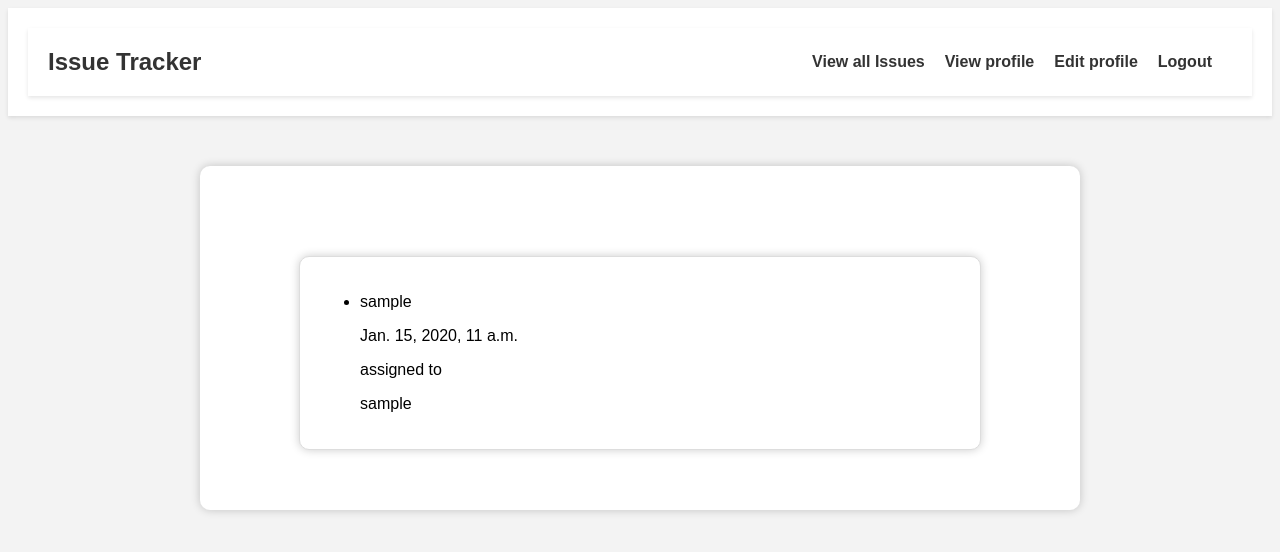
After one commit to ASWPROJECT/BackEnd, a Django app: page /view_profile/ in a window 1280 px wide. The commit adds this page. Shown: the top 552 px of the page. Run offline with Django 4.2, Linux system fonts and the light colour scheme; a user stored in the database is signed in; tables that the repository leaves empty hold one stand-in row (values such as "Sample post").

Commit message:
Afegir 12 profilefuncional

```diff
--- a/issues/templates/issues.html
+++ b/issues/templates/issues.html
@@ -17,6 +17,7 @@
       <h1 class="app-title">Issue Tracker</h1>
       <ul>
         <li><a href="http://127.0.0.1:8000">View all Issues</a></li>
+        <li><a href="http://127.0.0.1:8000/view_profile/">View profile</a></li>
         <li><a href="http://127.0.0.1:8000/user-settings/user-profile/">Edit profile</a></li>
         <li><a href="{% url 'logout' %}">Logout</a></li>
       </ul>
--- a/issues/templates/new_issue.html
+++ b/issues/templates/new_issue.html
@@ -5,6 +5,11 @@
     <meta http-equiv="X-UA-Compatible" content="IE=edge">
     <meta name="viewport" content="width=device-width, initial-scale=1.0">
     <style>
+
+    body {
+            font-family: montserrat, arial, verdana;
+        }
+
       .lightbox{
         display: flex;
         align-content: center;
@@ -145,7 +150,6 @@ button, input, optgroup, select, textarea {
               <textarea rows="7" name="Description" placeholder="Enter a description"></textarea>
             </fieldset>
           </div>
-          <!--Siddlebar-->
         </div>
         <div class="btn-container">
           <input type="submit" name="create" class="create action-button" value="Create">
--- /dev/null
+++ b/issues/templates/view_profile.html
@@ -0,0 +1,66 @@
+<!DOCTYPE html>
+<html lang="en">
+<head>
+    <meta charset="UTF-8">
+    <meta http-equiv="X-UA-Compatible" content="IE=edge">
+    <meta name="viewport" content="width=device-width, initial-scale=1.0">
+    {% load static %}
+    <link rel="stylesheet" href="{% static 'issues_styles.css'%}">
+    <style>
+        div {
+            width: 80%;
+            max-width: 800px;
+            margin: 50px auto;
+            background-color: #fff;
+            padding: 40px;
+            border-radius: 10px;
+            box-shadow: 0px 0px 10px 0px rgba(0, 0, 0, 0.2);
+        }
+
+        .card {
+            border: 1px solid #ddd;
+            padding: 20px;
+            border-radius: 10px;
+            margin-bottom: 20px;
+        }
+    </style>
+</head>
+<body>
+    <header>
+        <!-- Encabezado de la página -->
+        <nav>
+          <!-- Barra de navegación -->
+          <h1 class="app-title">Issue Tracker</h1>
+          <ul>
+            <li><a href="http://127.0.0.1:8000">View all Issues</a></li>
+            <li><a href="http://127.0.0.1:8000/view_profile/">View profile</a></li>
+            <li><a href="http://127.0.0.1:8000/user-settings/user-profile/">Edit profile</a></li>
+            <li><a href="{% url 'logout' %}">Logout</a></li>
+          </ul>
+        </nav>
+    </header>
+    <div class="activity">
+        {% for activity in activities %}
+            <div class="card">
+                <ul>
+                    <li>
+                        <p>
+                            {{activity.creator}}
+                        </p>
+                        <p>
+                            {{activity.created_at}}
+                        </p>
+                        <p>
+                            {{activity.type}}
+                        </p>
+                        {% if activity.user != None %}
+                        <p>
+                            {{activity.user}}
+                        </p>
+                        {% endif %}
+                    </li>
+                </ul>
+            </div>
+        {% endfor %}
+    </div>
+</body>
--- a/issues/views.py
+++ b/issues/views.py
@@ -247,6 +247,11 @@ def edit_issue(request):
             issue.DeadLine = None
         else :
             issue.DeadLine = DeadLine
+            Activity.objects.create(
+                creator = User.objects.get(username=request.user.username),
+                issue = issue,
+                type = "due date"
+            )
 
     issue.save()
 
@@ -317,6 +322,11 @@ def block_issue_view(request, issue_id):
     if request.method == 'POST':
         issue.Block_reason = 'Blocked: ' + request.POST.get('Block_reason')
         issue.save()
+        Activity.objects.create(
+            creator = User.objects.get(username=request.user.username),
+            issue = issue,
+            type = "Blocked"
+        )
         return redirect("http://127.0.0.1:8000/issue/"+str(issue_id))
 
     return render(request, 'block_issue.html')
@@ -328,3 +338,13 @@ def desblock_issue_view(request, issue_id):
     issue.Block_reason = None
     issue.save()
     return redirect("http://127.0.0.1:8000/issue/"+str(issue_id))
+
+@login_required(login_url='login')
+@csrf_exempt
+def view_profile_view(request):
+    created = Activity.objects.filter(creator = request.user)
+    assigned =Activity.objects.filter(user = request.user)
+    activities = created.union(assigned).order_by('created_at')
+
+    context = {'activities': activities}
+    return render(request, 'view_profile.html', context)
--- a/issuetracker2/urls.py
+++ b/issuetracker2/urls.py
@@ -15,7 +15,7 @@ Including another URLconf
 """
 from django.contrib import admin
 from django.urls import path, include
-from issues.views import issues_view, new_issue_view, delete_by_id, view_isue, edit_issue, add_comment, bulk_insert, remove_all_activities,  add_file, delete_file, block_issue_view, desblock_issue_view
+from issues.views import issues_view, new_issue_view, delete_by_id, view_isue, edit_issue, add_comment, bulk_insert, remove_all_activities,  add_file, delete_file, block_issue_view, desblock_issue_view, view_profile_view
 from users.views import register_view, login_view, logout_view, edit_user_profile_view
 
 urlpatterns = [
@@ -38,4 +38,5 @@ urlpatterns = [
     path('delete/file/', delete_file, name='deleteFile'),
     path('issue/<int:issue_id>/block_issue/', block_issue_view, name='block_issue'),
     path('issue/<int:issue_id>/desblock_issue/', desblock_issue_view, name='desblock_issue'),
+    path('view_profile/', view_profile_view, name='view_profile')
 ]
--- a/users/templates/user_configuration.html
+++ b/users/templates/user_configuration.html
@@ -59,6 +59,7 @@
         <h1 class="app-title">Issue Tracker</h1>
         <ul>
           <li><a href="http://127.0.0.1:8000">View all Issues</a></li>
+          <li><a href="http://127.0.0.1:8000/view_profile/">View profile</a></li>
           <li><a href="http://127.0.0.1:8000/user-settings/user-profile/">Edit profile</a></li>
           <li><a href="{% url 'logout' %}">Logout</a></li>
         </ul>
```
